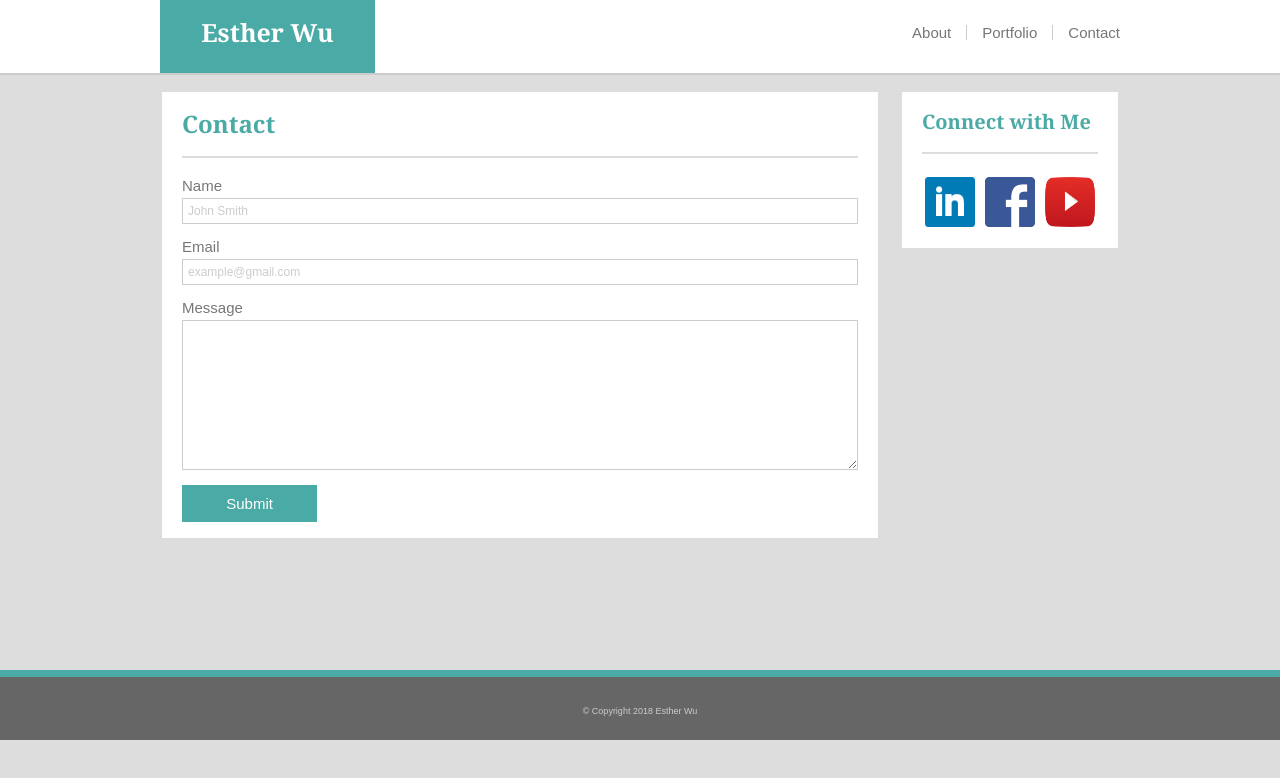
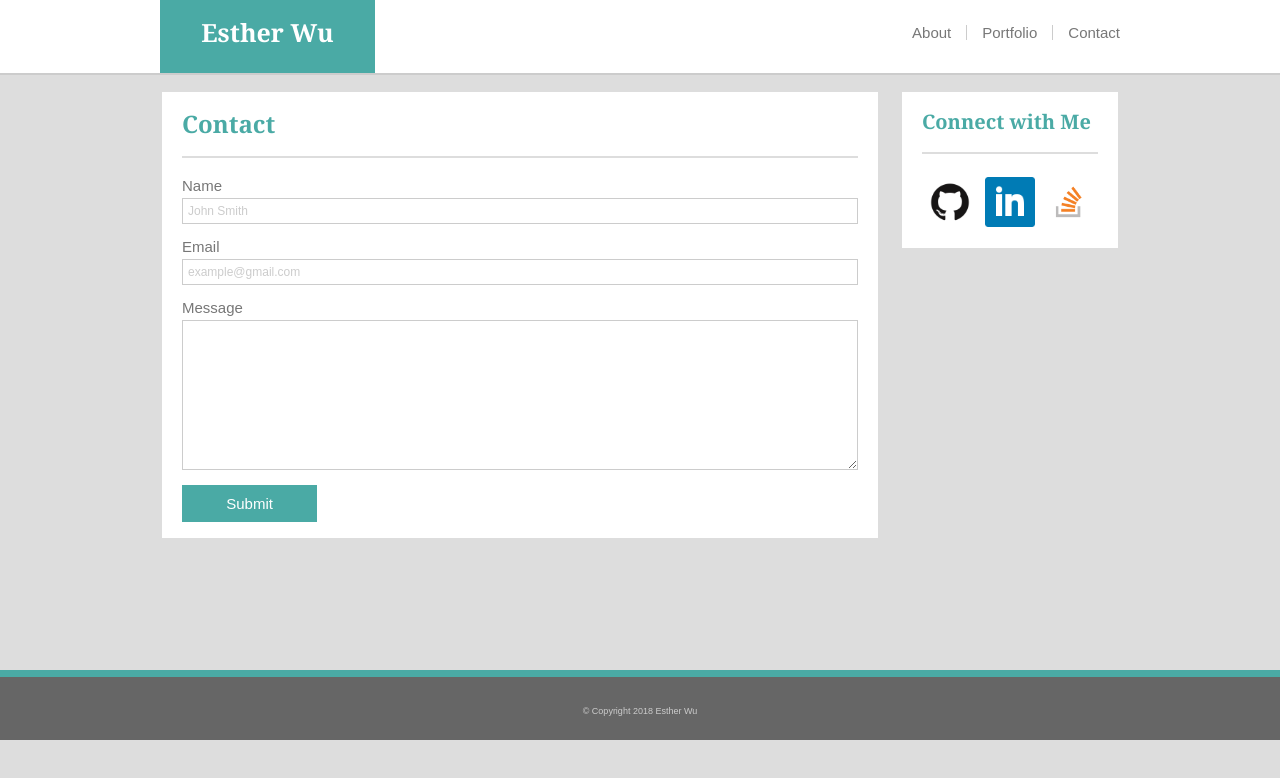
Before and after one commit to ewu2/Basic-Portfolio, a plain HTML site: page contact.html in a window 1280 px wide. Drawn offline with Linux system fonts and the light colour scheme.

Commit message:
contact page updated

```diff
--- a/contact.html
+++ b/contact.html
@@ -59,11 +59,11 @@
 
             <hr>
 
+            <a href="https://github.com/ewu2" target="_blank"><img class="social-icon" src="assets/images/github.png" alt="github"></a>
+
             <a href="https://www.linkedin.com/in/esther-wu-25a181154/" target="_blank"><img class="social-icon" src="assets/images/linkedin-logo.png" alt="linkedin"></a>
 
-            <a href="https://www.facebook.com/esther.nj.wu" target="_blank"><img class="social-icon" src="assets/images/facebook-logo.png" alt="facebook"></a>
-
-            <a href="https://www.youtube.com/channel/UCPJsvdePyihM7duzQGg1a2w" target="_blank"><img class="social-icon" src="assets/images/youtube-logo.png" alt="youtube"></a>
+            <a href="https://stackoverflow.com/users/story/10185034" target="_blank"><img class="social-icon" src="assets/images/stackoverflow.png" alt="stackoverflow"></a>
 
         </div>
 
```
Also changed, not shown: assets/images/facebook-logo.png (deleted), assets/images/github.png (added), assets/images/stackoverflow.png (added), assets/images/youtube-logo.png (deleted).
